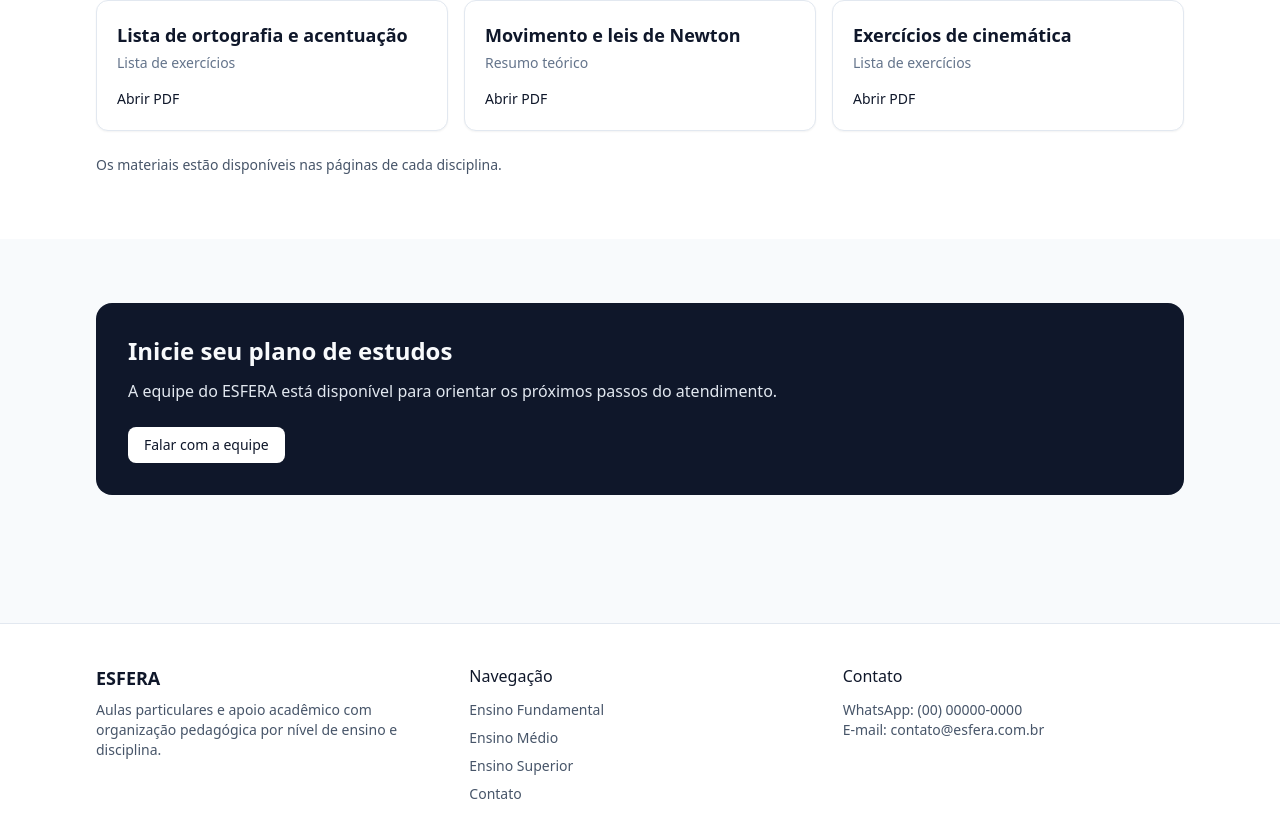
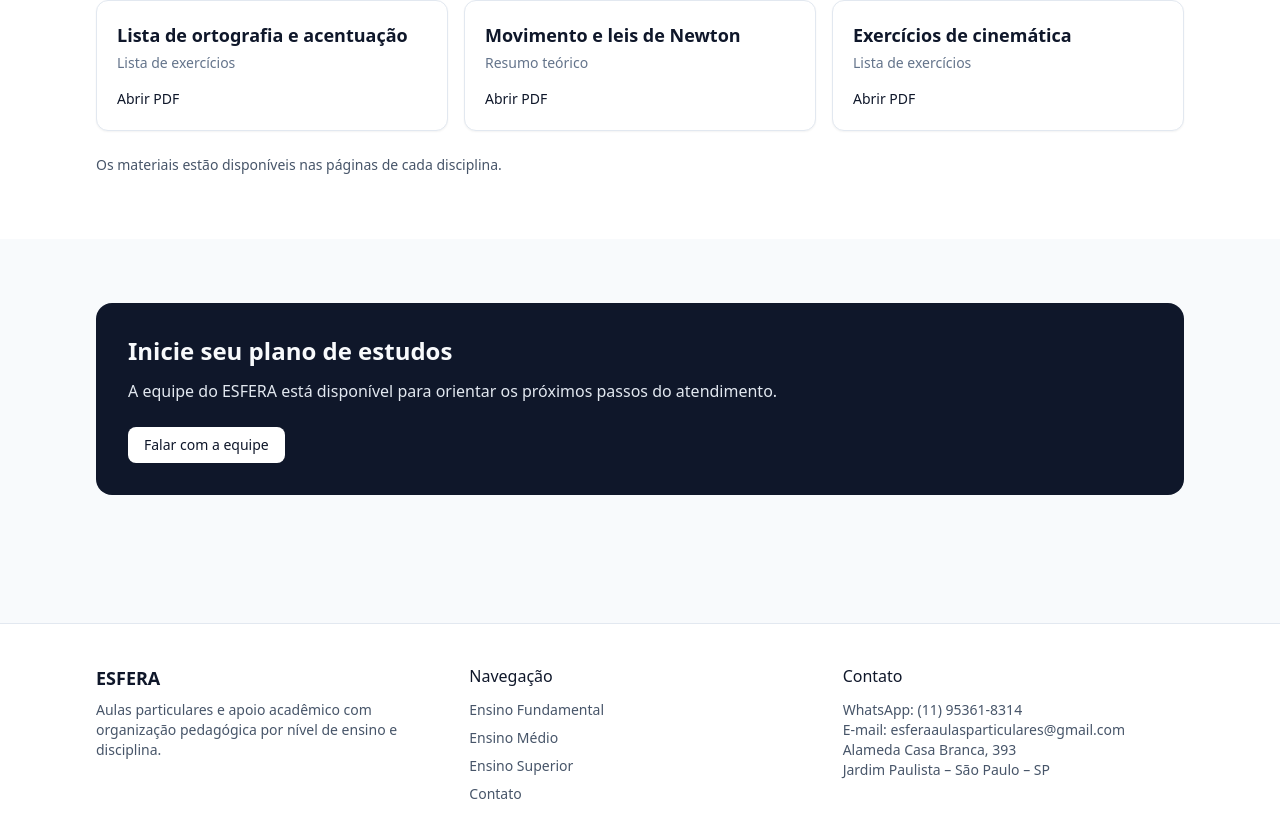
Before and after one commit to esfera-instituto/esfera-site, a Next.js app: page / in a window 1280 px wide. Shown: the part 2826-3664 px from the top of the page. Built offline with nearby package versions, Linux system fonts and the light colour scheme.

Commit message:
corrige contato e adiciona endereco no rodape

```diff
--- a/components/layout/Footer.tsx
+++ b/components/layout/Footer.tsx
@@ -21,8 +21,19 @@ export const Footer = () => (
       </div>
       <div>
         <p className="font-medium text-marinho">Contato</p>
-        <p className="mt-3 text-sm text-slate-600">WhatsApp: (00) 00000-0000</p>
-        <p className="text-sm text-slate-600">E-mail: contato@esfera.com.br</p>
+
+<p className="mt-3 text-sm text-slate-600">
+  WhatsApp: (11) 95361-8314
+</p>
+
+<p className="text-sm text-slate-600">
+  E-mail: esferaaulasparticulares@gmail.com
+</p>
+
+<p className="text-sm text-slate-600">
+  Alameda Casa Branca, 393<br/>
+  Jardim Paulista – São Paulo – SP
+</p>
       </div>
     </Container>
   </footer>
```
